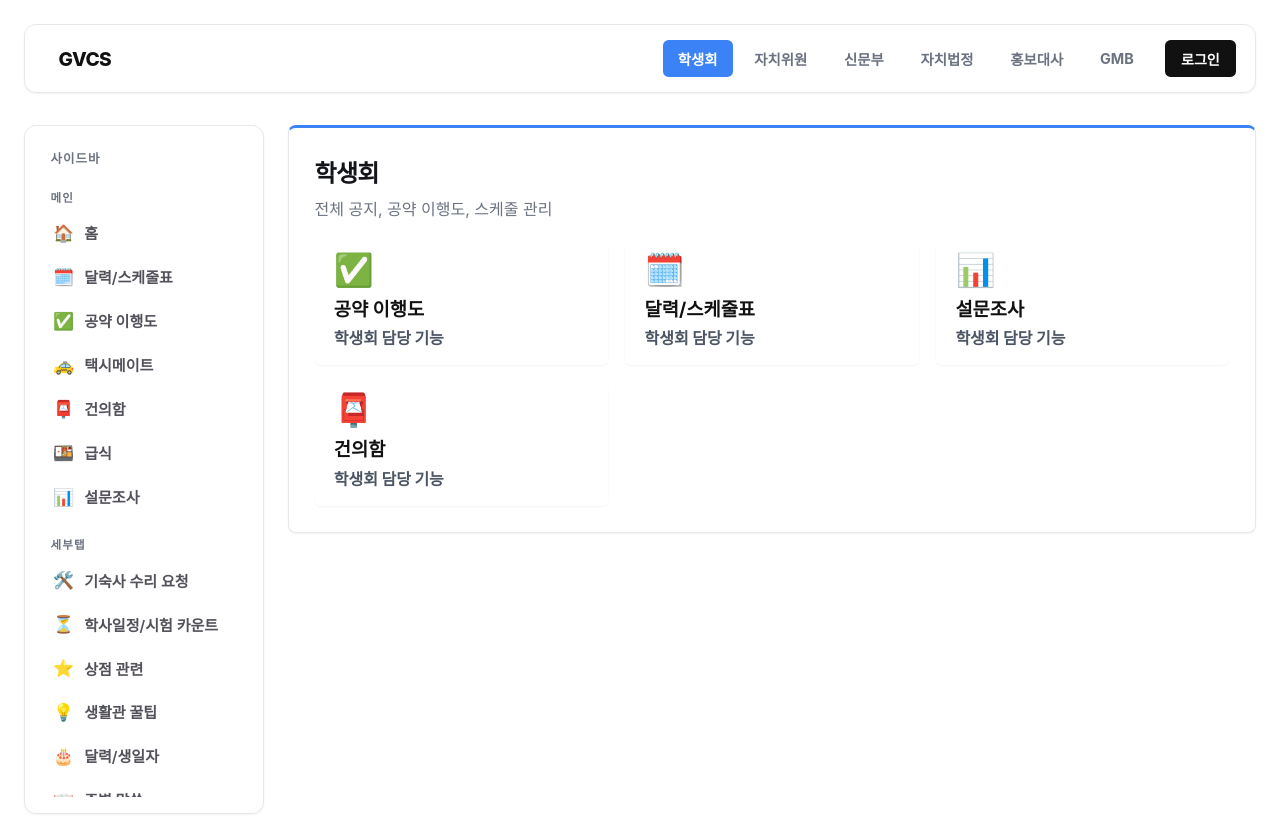
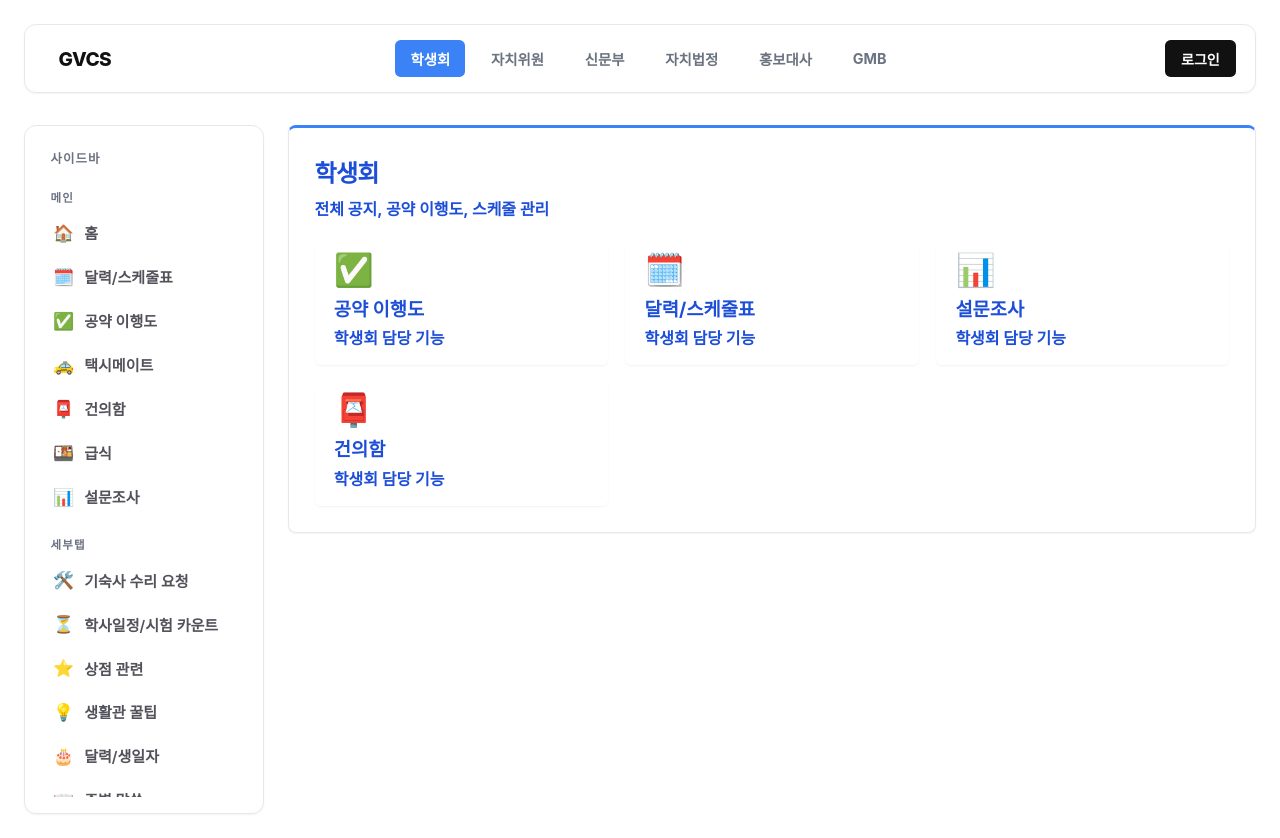
Before and after one commit to mg223080612-a11y/Dormhome, a React (Vite) app: page / in a window 1280 px wide. Both pictures are taken after a click on the button "학생회". Built offline with nearby package versions, Linux system fonts and the light colour scheme; a web font is replaced by a local one.

Commit message:
Refine department navigation and ownership

```diff
--- a/src/data/departments.js
+++ b/src/data/departments.js
@@ -29,7 +29,7 @@ export const departments = [
     soft: '#f7ecec',
     text: '#ffffff',
     description: '생활관 스케줄, 생활관 꿀팁, 수리 요청',
-    focus: ['dormSchedule', 'tips', 'dormRepair', 'birthday']
+    focus: ['dormSchedule', 'tips', 'dormRepair', 'birthday', 'cafeteriaWish', 'market']
   },
   {
     id: 'newspaper',
@@ -64,7 +64,7 @@ export const departments = [
     soft: '#fdeef3',
     text: '#6d213c',
     description: '사진첩, 홍보 콘텐츠, 학교 브랜딩',
-    focus: ['shortform', 'market']
+    focus: ['shortform']
   },
   {
     id: 'gmb',
@@ -75,7 +75,7 @@ export const departments = [
     soft: '#ededed',
     text: '#ffffff',
     description: '영상, 숏폼, 방송 콘텐츠',
-    focus: ['shortform', 'cafeteriaWish']
+    focus: ['shortform']
   }
 ];
 
--- a/src/pages/DepartmentPage.jsx
+++ b/src/pages/DepartmentPage.jsx
@@ -8,7 +8,7 @@ export default function DepartmentPage({ department, onNavigate }) {
     .filter(Boolean);
 
   return (
-    <section className="page-card">
+    <section className="page-card department-page">
       <div className="page-card-head">
         <h2>{dept.label}</h2>
         <p>{dept.description}</p>
--- a/src/styles/layout.css
+++ b/src/styles/layout.css
@@ -44,14 +44,15 @@
 
 .top-menu-pill {
   display: flex;
-  justify-content: flex-end;
+  justify-content: center;
+  min-width: 0;
 }
 
 .dept-switcher {
   display: flex;
   flex-wrap: wrap;
-  gap: 0.4rem;
-  justify-content: flex-end;
+  gap: 0.65rem;
+  justify-content: center;
 }
 
 /* 부서 탭: 선택 시에만 부서색을 채움(포인트 사용) */
@@ -79,6 +80,7 @@
 .user-pill {
   display: flex;
   align-items: center;
+  justify-self: end;
   gap: 0.6rem;
   padding-right: 0.4rem;
   color: #111111;
--- a/src/styles/pages.css
+++ b/src/styles/pages.css
@@ -332,6 +332,18 @@ button.stat-card:hover {
   margin: 0.5rem 0 0;
   color: var(--ink-soft);
   line-height: 1.6;
+}
+
+.department-page .page-card-head h2,
+.department-page .page-card-head p,
+.department-page .media-card h3,
+.department-page .media-card p {
+  color: var(--dept-ink);
+}
+
+.department-page .page-card-head p,
+.department-page .media-card p {
+  font-weight: 700;
 }
 
 /* 리스트/미디어 그리드 */
```
